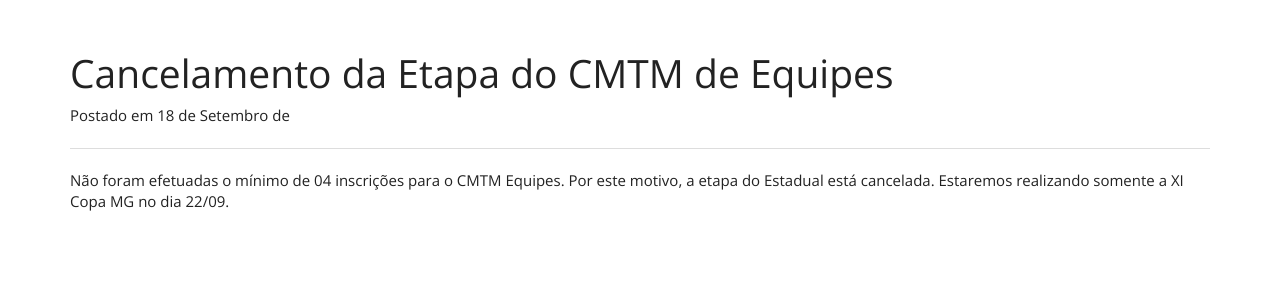
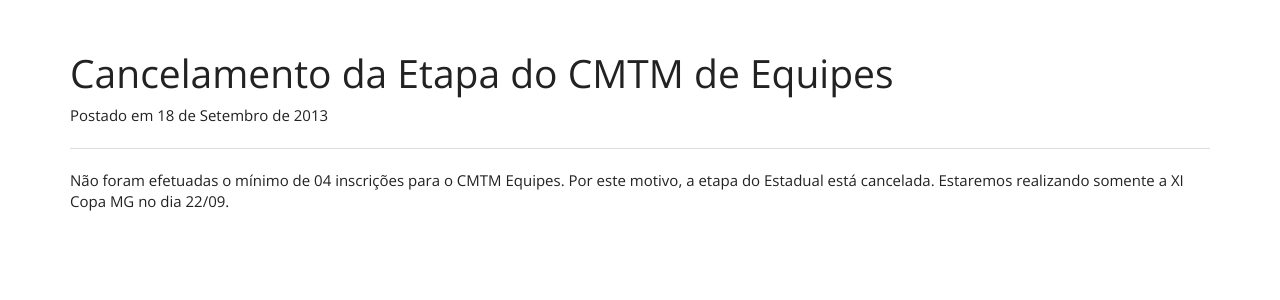
Before and after one commit to thiagokimo/fmtm, a Jekyll site: the page built from _posts/2013-09-18-cancelamento-da-etapa-do-cmtm-de-equipes.md, in a window 1280 px wide. Shown: the part 155-455 px from the top of the page. Built offline with Jekyll 4.4.1, drawn with Linux system fonts in a browser that asks for light colours; Markdown is read by kramdown in place of the engine named in the settings.

Commit message:
Fixing year display on post layout

```diff
--- a/_layouts/post.html
+++ b/_layouts/post.html
@@ -3,7 +3,7 @@
 ---
 
 <h1>{{ page.title }}</h1>
-<p class="meta">Postado em {{page.date | date: "%d de"}} {{page.month}} de {{post.year}}</p>
+<p class="meta">Postado em {{page.date | date: "%d de"}} {{page.month}} de {{page.year}}</p>
 
 <hr>
 
```
